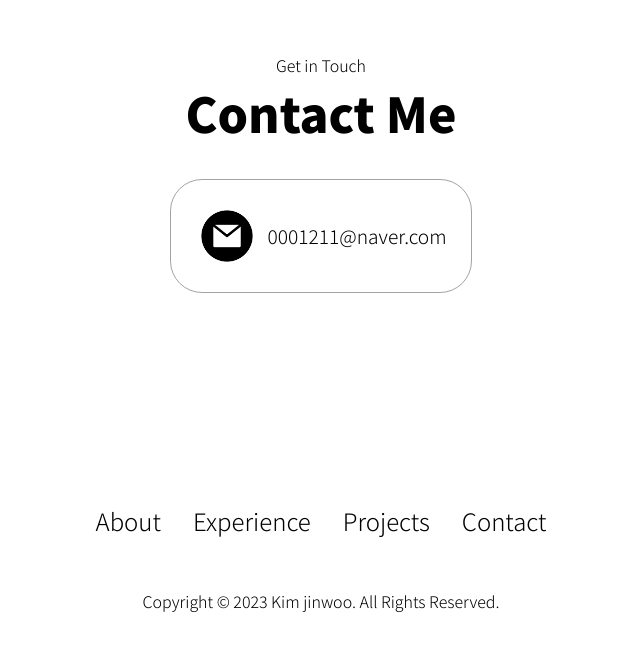
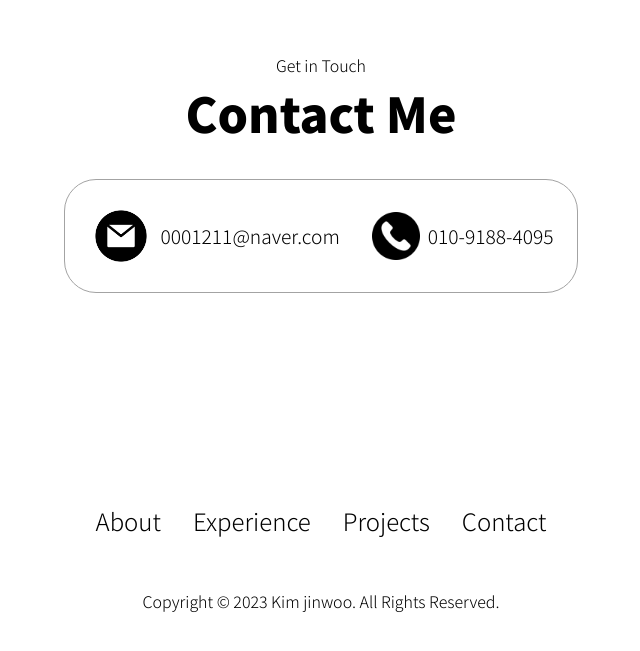
Before and after one commit to Gochiboss/Portfolio, a plain HTML site: page index.html in a window 1280 px wide. Shown: the part 4958-5609 px from the top of the page, without its empty margins (319-959 px from the left). Drawn offline with Linux system fonts and the light colour scheme.

Commit message:
변경사항있음3

```diff
--- a/index.html
+++ b/index.html
@@ -408,15 +408,15 @@
                 </p>
             </div>
 
-            <!-- <div class="contact-info-container">
+            <div class="contact-info-container">
                 <img
-                    src="./assets/linkedin.png"
-                    alt="LinkedIn icon"
+                    src="./assets/phone.png"
+                    alt="phone icon"
                     class="icon contact-icon"
                 />
-                <p><a href="https://www.linkedin.com">LinkedIn</a>
+                <p><a>010-9188-4095</a>
                 </p>
-            </div> -->
+            </div>
         </div>
     </section>
     <footer>
```
Also changed, not shown: assets/phone.png (added).
